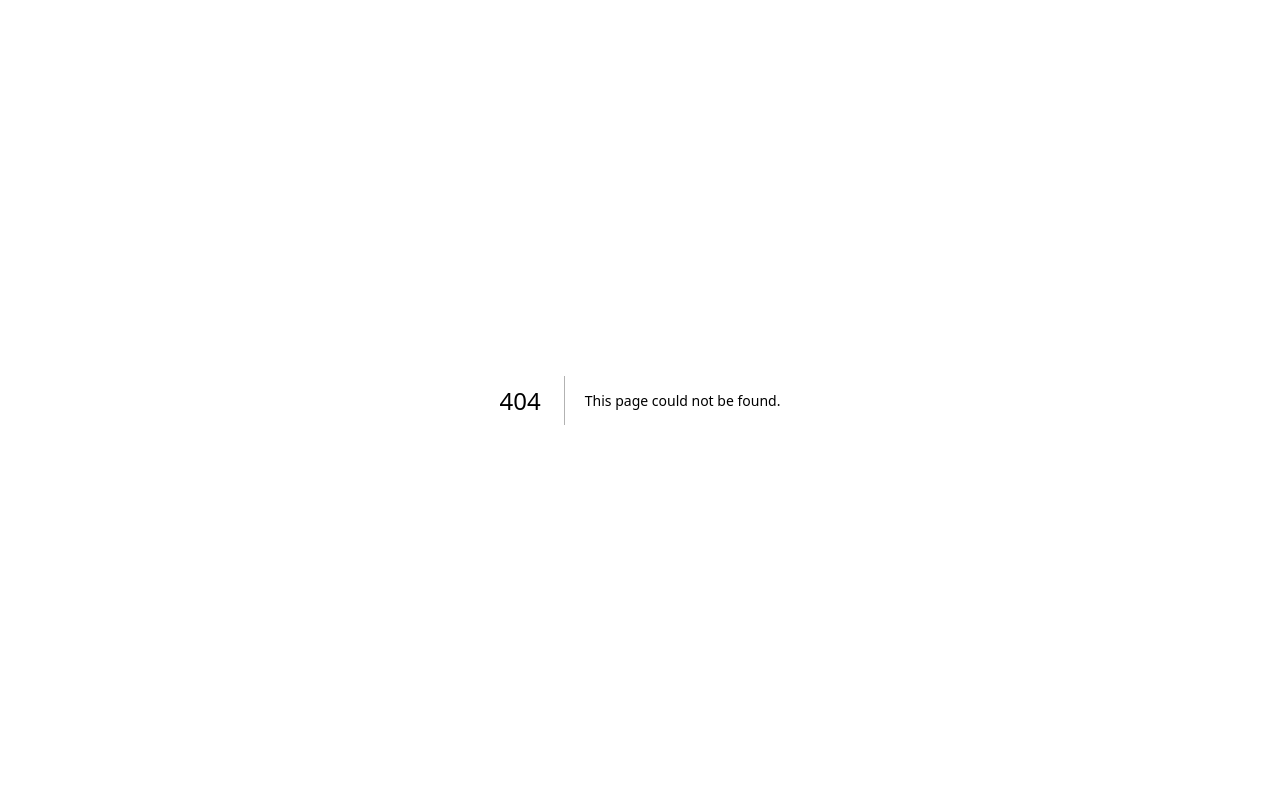
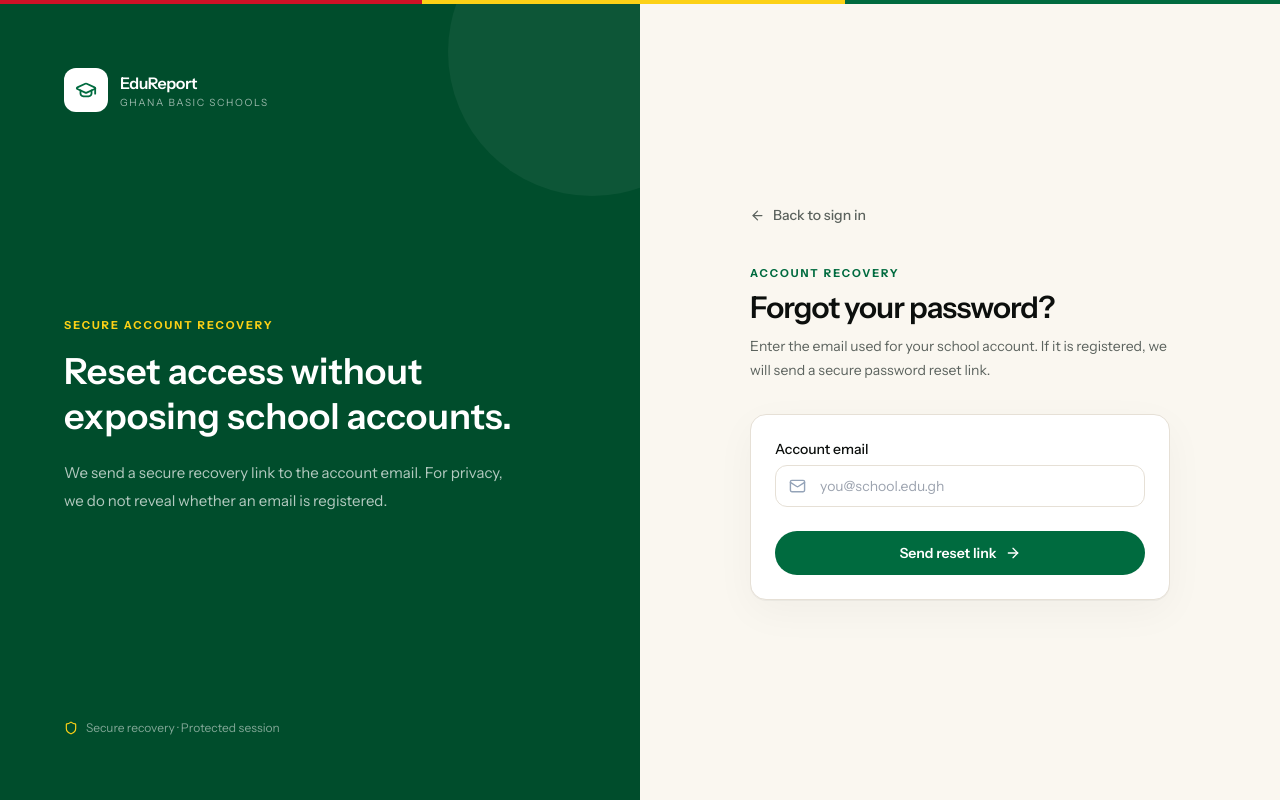
Before and after one commit to MAWUENAMM/terminal-report-system, a Next.js app: page /forgot-password in a window 1280 px wide. Before the commit this address had no page. Built offline with nearby package versions, Linux system fonts and the light colour scheme; no server answers.

Commit message:
Add self-service forgot password page

```diff
--- /dev/null
+++ b/src/app/forgot-password/page.tsx
@@ -0,0 +1,183 @@
+"use client";
+
+import Link from "next/link";
+import { FormEvent, useState } from "react";
+import {
+  ArrowLeft,
+  ArrowRight,
+  CheckCircle2,
+  Eye,
+  GraduationCap,
+  Mail,
+  Shield,
+} from "lucide-react";
+import { browserClient } from "@/lib/supabase/client";
+
+export default function ForgotPasswordPage() {
+  const [email, setEmail] = useState("");
+  const [pending, setPending] = useState(false);
+  const [sent, setSent] = useState(false);
+  const [error, setError] = useState("");
+
+  async function submit(event: FormEvent<HTMLFormElement>) {
+    event.preventDefault();
+    setPending(true);
+    setError("");
+
+    const redirectTo =
+      window.location.origin + "/auth/recovery?next=/update-password";
+
+    const { error } = await browserClient().auth.resetPasswordForEmail(
+      email.trim(),
+      { redirectTo },
+    );
+
+    setPending(false);
+
+    if (error) {
+      setError(
+        "We could not start password recovery right now. Please try again or contact support.",
+      );
+      return;
+    }
+
+    setSent(true);
+  }
+
+  return (
+    <main className="min-h-[100svh] bg-paper">
+      <div className="kente-bar" />
+      <div className="grid min-h-[calc(100vh-4px)] lg:grid-cols-2">
+        <section className="relative hidden overflow-hidden bg-[var(--g-green-dark)] p-12 text-white lg:flex lg:flex-col lg:justify-between xl:p-16">
+          <div className="absolute -right-24 -top-24 h-72 w-72 rounded-full bg-white/5" />
+          <div className="relative">
+            <Link href="/" className="flex items-center gap-3">
+              <div className="flex h-11 w-11 items-center justify-center rounded-xl bg-white text-[var(--g-green)]">
+                <GraduationCap size={22} />
+              </div>
+              <div>
+                <div className="font-semibold tracking-tight">EduReport</div>
+                <div className="text-[10px] uppercase tracking-[0.16em] text-white/60">
+                  Ghana Basic Schools
+                </div>
+              </div>
+            </Link>
+          </div>
+
+          <div className="relative max-w-md">
+            <div className="text-[11px] font-bold uppercase tracking-[0.18em] text-[var(--g-gold)]">
+              Secure account recovery
+            </div>
+            <h1 className="mt-4 text-4xl font-semibold leading-tight">
+              Reset access without exposing school accounts.
+            </h1>
+            <p className="mt-5 text-[15px] leading-7 text-white/70">
+              We send a secure recovery link to the account email. For privacy,
+              we do not reveal whether an email is registered.
+            </p>
+          </div>
+
+          <div className="relative flex items-center gap-2 text-xs text-white/50">
+            <Shield size={14} className="text-[var(--g-gold)]" />
+            Secure recovery · Protected session
+          </div>
+        </section>
+
+        <section className="flex items-center justify-center px-4 py-8 sm:px-8 sm:py-12">
+          <div className="w-full max-w-[420px]">
+            <Link
+              href="/login"
+              className="mb-10 inline-flex items-center gap-2 text-sm font-medium text-muted hover:text-ink"
+            >
+              <ArrowLeft size={15} />
+              Back to sign in
+            </Link>
+
+            <div className="mb-8 flex items-center gap-3 lg:hidden">
+              <div className="flex h-10 w-10 items-center justify-center rounded-xl bg-[var(--g-green)] text-white">
+                <GraduationCap size={20} />
+              </div>
+              <div>
+                <span className="block font-semibold">EduReport</span>
+                <span className="block text-[10px] uppercase tracking-[0.12em] text-muted">
+                  Ghana Basic Schools
+                </span>
+              </div>
+            </div>
+
+            {!sent ? (
+              <>
+                <div className="eyebrow">Account recovery</div>
+                <h2 className="mt-2 text-3xl font-semibold tracking-[-0.03em]">
+                  Forgot your password?
+                </h2>
+                <p className="mt-2 text-sm leading-6 text-muted">
+                  Enter the email used for your school account. If it is
+                  registered, we will send a secure password reset link.
+                </p>
+
+                <form
+                  onSubmit={submit}
+                  className="surface mt-8 rounded-2xl p-5 sm:p-6"
+                >
+                  <label htmlFor="email" className="mb-1.5 block text-sm font-medium">
+                    Account email
+                  </label>
+                  <div className="relative">
+                    <input
+                      id="email"
+                      type="email"
+                      autoComplete="email"
+                      value={email}
+                      onChange={(event) => setEmail(event.target.value)}
+                      className="field pl-11"
+                      placeholder="you@school.edu.gh"
+                      required
+                      maxLength={254}
+                    />
+                    <Mail
+                      size={17}
+                      className="pointer-events-none absolute left-3.5 top-1/2 -translate-y-1/2 text-slate-400"
+                    />
+                  </div>
+
+                  {error && (
+                    <div className="mt-4 rounded-xl border border-red-200 bg-red-50 px-3 py-2.5 text-sm text-red-800">
+                      {error}
+                    </div>
+                  )}
+
+                  <button
+                    type="submit"
+                    disabled={pending}
+                    className="btn-primary mt-6 w-full"
+                  >
+                    {pending ? "Sending reset link…" : "Send reset link"}
+                    <ArrowRight size={16} />
+                  </button>
+                </form>
+              </>
+            ) : (
+              <div className="surface rounded-2xl p-6 text-center">
+                <div className="mx-auto grid h-14 w-14 place-items-center rounded-2xl bg-emerald-50 text-emerald-700">
+                  <CheckCircle2 size={28} />
+                </div>
+                <h2 className="mt-5 text-2xl font-semibold tracking-tight">
+                  Check your email
+                </h2>
+                <p className="mt-3 text-sm leading-6 text-muted">
+                  If an EduReport account exists for <strong>{email}</strong>, a
+                  secure password reset link has been sent. Check your inbox and
+                  spam folder.
+                </p>
+                <Link href="/login" className="btn-primary mt-6 w-full">
+                  Return to sign in
+                </Link>
+              </div>
+            )}
+          </div>
+        </section>
+      </div>
+    </main>
+  );
+}
```
